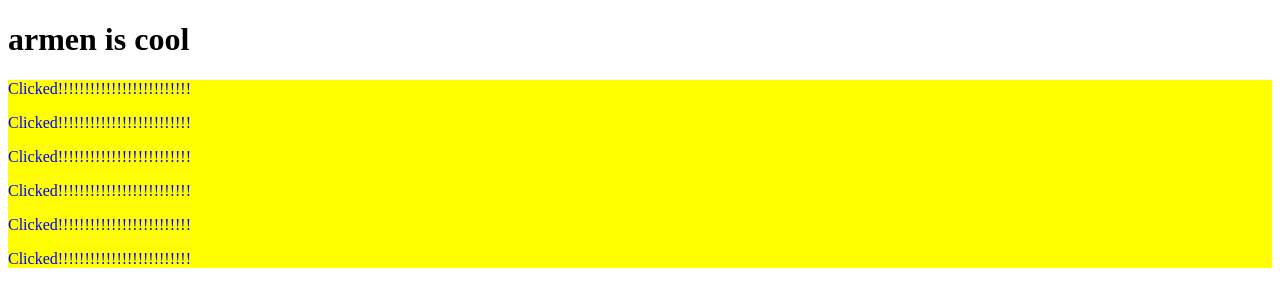
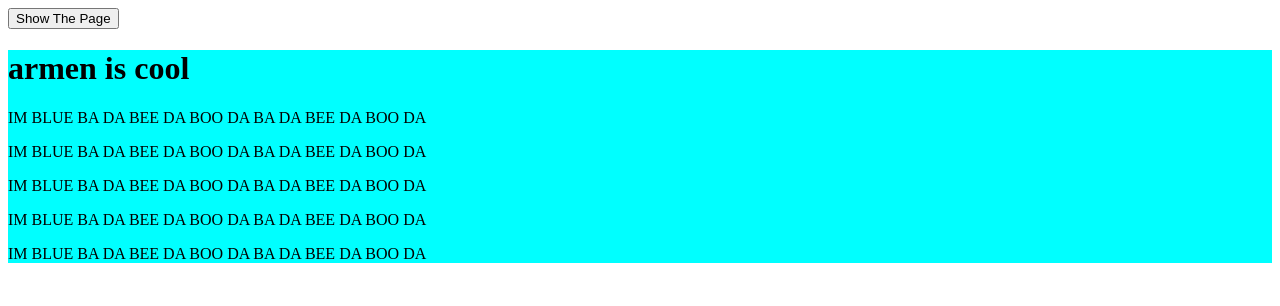
Before and after one commit to KapoushianA/Portfolio-3-Armen-K, a plain HTML site: page public_html/index.html in a window 1280 px wide. Both pictures are taken after a click on the element "armen is cool". Drawn offline with nearby package versions, Linux system fonts and the light colour scheme.

Commit message:
done with more stuff

```diff
--- a/public_html/index.html
+++ b/public_html/index.html
@@ -14,15 +14,16 @@ and open the template in the editor.
         <script src="https://ajax.googleapis.com/ajax/libs/jqueryui/1.11.2/jquery-ui.min.js"></script>
     </head>
     <body>
-        <h1>armen is cool</h1>
+        <button id="show">Show The Page</button>
         <div class="oranges">
+            <h1>armen is cool</h1>
             <p id="replaceWText">HI</p>
-            <p id="removePara">2</p>
+            <p id="removePara">Bye</p>
             <p id="randPara">3</p>
-            <p id="addPara">Hue</p>
             <p>4</p>
-            <p>Siblings</p>
+            <p id="hide">Siblings</p>
         </div>
+
 
         <script type="text/javascript" src="script.js"></script>
     </body>
--- a/public_html/script.js
+++ b/public_html/script.js
@@ -5,9 +5,9 @@
  */
 
 $("document").ready(function(){
-    $(".oranges").css("background-color", "yellow");
+    $(".oranges").css("background-color", "cyan");
 
-    $("p").css("color", "blue");
+    $("p").css("color", "black");
 
     //$("h1").bind('mouseover', mouseOverMe).bind('mouseout', mouseOutMe);
 
@@ -18,14 +18,27 @@ $("document").ready(function(){
     $('#addPara').bind('click', addAPara);
     $('#removePara').bind('click', removeAPara);
 
+    $('#hide').bind('click', hideThePage);
+    $('#show').bind('click', showThePage);
 });
+
+function hideThePage(){
+    $('#show').css('visibility', 'visible');
+    $('div').hide('slide', {}, 2500);
+    $('#show').show('fold', {}, 2500);
+}
+
+function showThePage(){
+    $('div').show('fold', {}, 1500);
+    $('#show').hide('puff', {}, 1500);
+}
 
 function removeAPara(){
     $('#randPara p:last').remove();
 }
 
 function addAPara(){
-    $('#addPara').append('<p>ADDED</p>');
+    $('#randPara').append('<p>ADDED</p>');
 }
 
 function replaceWText(){
@@ -42,7 +55,7 @@ function mouseOverMe (){
 
 function mouseClick (){
 
-    $("p").html("Clicked!!!!!!!!!!!!!!!!!!!!!!!!!")
+    $("p").html("IM BLUE BA DA BEE DA BOO DA BA DA BEE DA BOO DA ")
 }
 
 function addAPara() {
```
